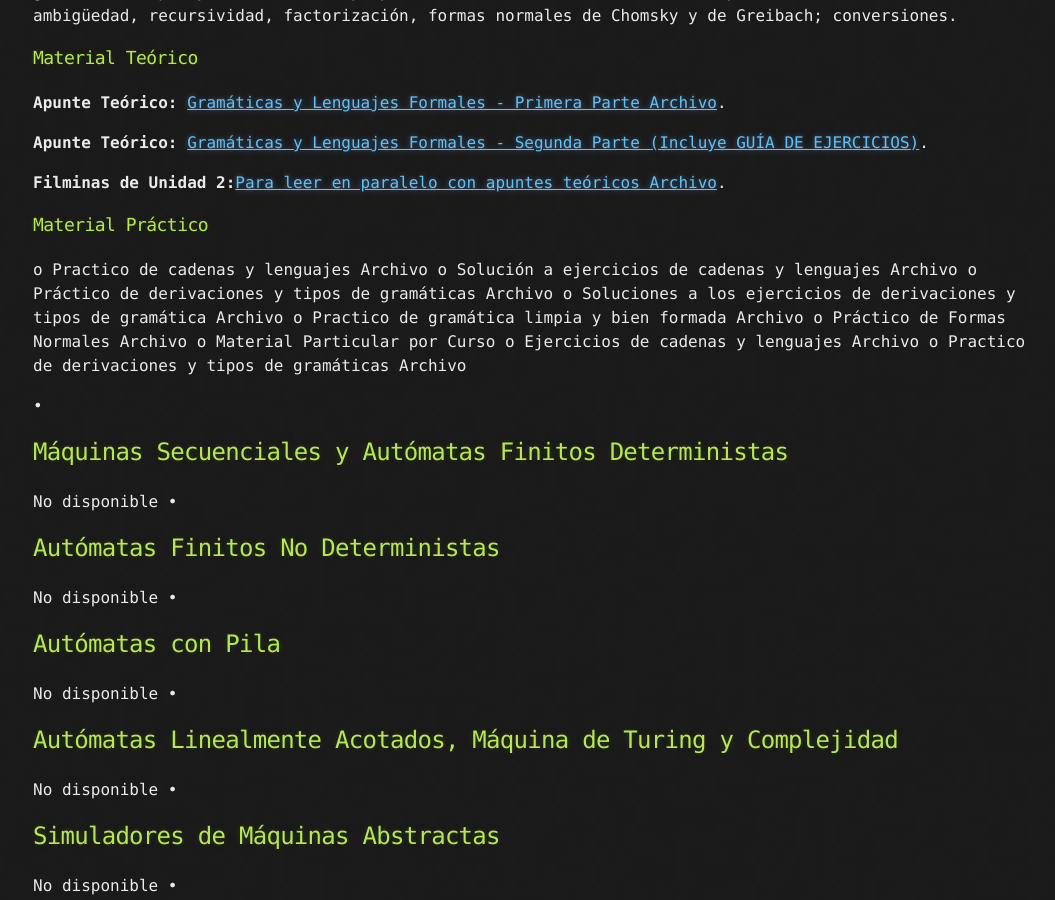
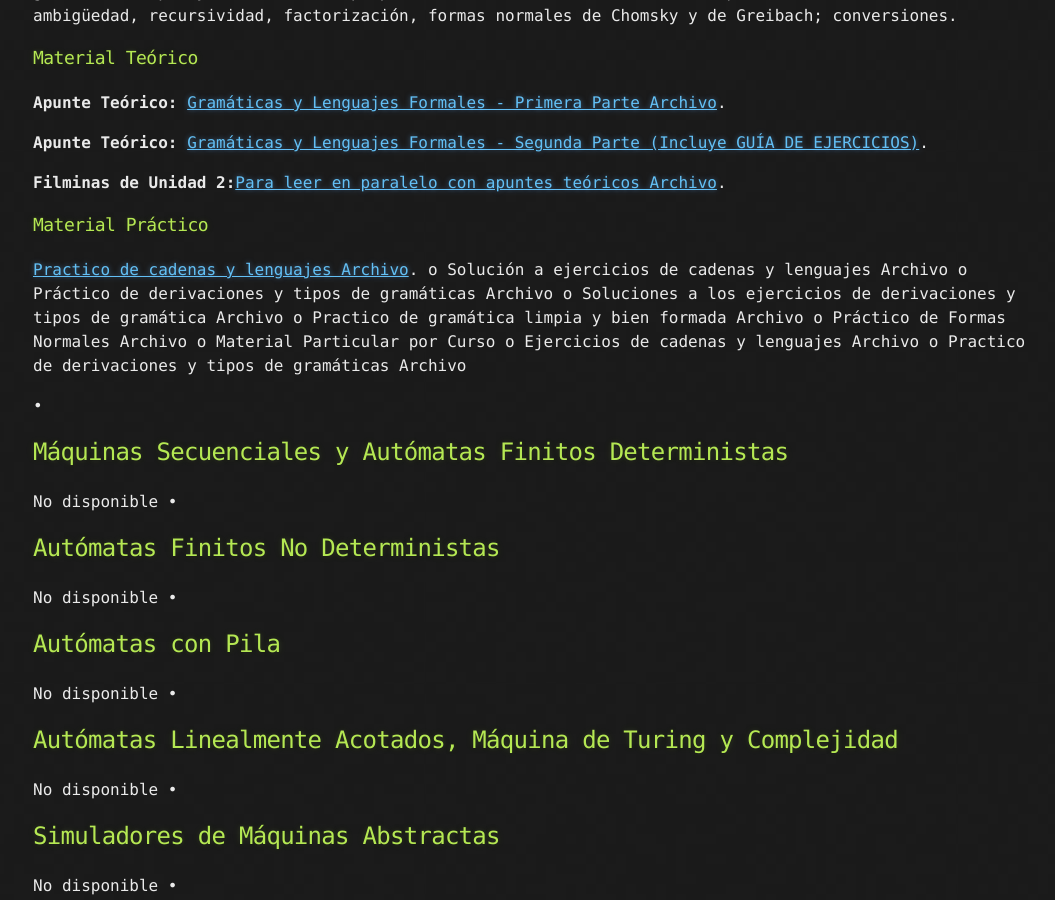
Before and after one commit to Ismael0351/utnfrcssl, a Jekyll site: the page built from index.md, in a window 1280 px wide and 900 px high, scrolled down 913 px. Shown: the whole window, without its empty margins (107-1162 px from the left). Built offline with Jekyll 4.4.1, drawn with Linux system fonts in a browser that asks for light colours; our own code applies the rules of GitHub Pages for plain Markdown files; part of the change alters nothing that is shown.

```diff
--- a/index.md
+++ b/index.md
@@ -27,7 +27,7 @@ Introducción a la Lingüística Matemática: símbolos, alfabetos, palabras y l
 
 
 ### 	Material Práctico
-o	 Practico de cadenas y lenguajes Archivo
+<a href="https://www.dropbox.com/s/ax0ubbohc36skqw/Ejercicios%20de%20cadenas%20y%20lenguajes.pdf?dl=0" target="_blank">Practico de cadenas y lenguajes Archivo</a>.
 o	 Solución a ejercicios de cadenas y lenguajes Archivo
 o	 Práctico de derivaciones y tipos de gramáticas Archivo
 o	 Soluciones a los ejercicios de derivaciones y tipos de gramática Archivo
```
